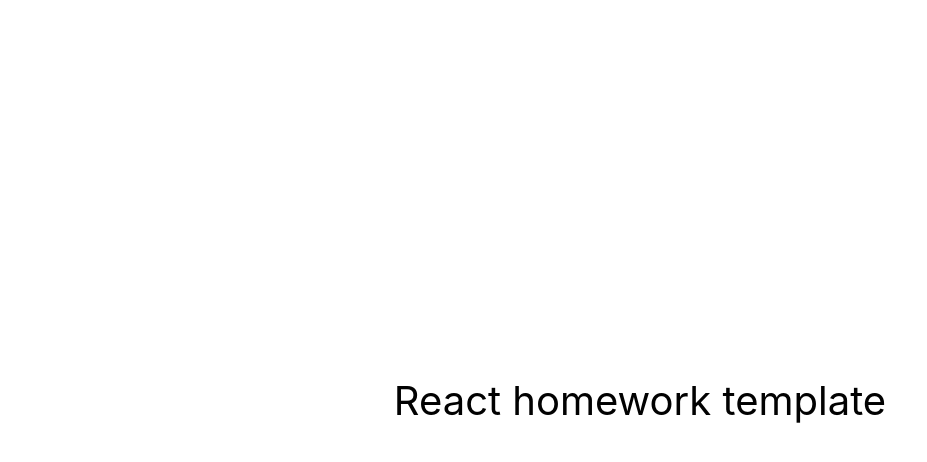
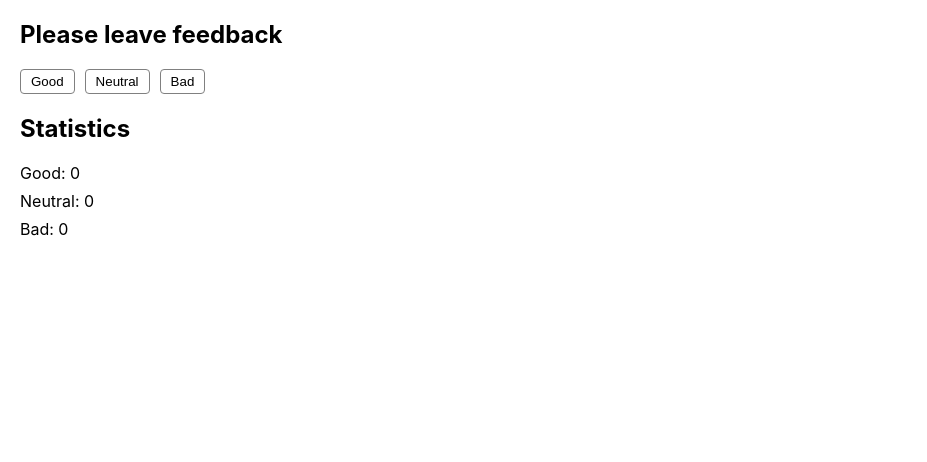
Before and after one commit to LarysaHliieva/goit-react-hw-02-feedback, a React (Create React App) app: page / in a window 1280 px wide. Shown: the top 462 px of the page, without its empty margins (0-927 px from the left). Built offline with nearby package versions, Linux system fonts and the light colour scheme.

Commit message:
step1 finished

```diff
--- a/src/components/App.jsx
+++ b/src/components/App.jsx
@@ -1,16 +1,9 @@
+import Feedback from 'components/Feedback/Feedback';
+
 export const App = () => {
   return (
-    <div
-      style={{
-        height: '100vh',
-        display: 'flex',
-        justifyContent: 'center',
-        alignItems: 'center',
-        fontSize: 40,
-        color: '#010101'
-      }}
-    >
-      React homework template
-    </div>
+    <>
+      <Feedback />
+    </>
   );
 };
--- /dev/null
+++ b/src/components/Feedback/Feedback.jsx
@@ -0,0 +1,50 @@
+import { Component } from 'react';
+
+import css from './Feedback.module.css';
+
+const feedbackOptions = ['good', 'neutral', 'bad'];
+
+class Feedback extends Component {
+  state = {
+    good: 0,
+    neutral: 0,
+    bad: 0,
+  };
+
+  onAddOption = option => {
+    this.setState(state => ({ [option]: state[option] + 1 }));
+  };
+
+  render() {
+    return (
+      <div className={css.feedback}>
+        <h2 className={css.title}>Please leave feedback</h2>
+        <div className={css.btnWrap}>
+          {feedbackOptions.map(option => (
+            <button
+              key={option}
+              className={css.btn}
+              type="button"
+              onClick={() => this.onAddOption(option)}
+            >
+              {option}
+            </button>
+          ))}
+        </div>
+
+        <div>
+          <h2 className={css.title}>Statistics</h2>
+          <ul>
+            {feedbackOptions.map(option => (
+              <li className={css.item}>
+                {option}: {this.state[option]}
+              </li>
+            ))}
+          </ul>
+        </div>
+      </div>
+    );
+  }
+}
+
+export default Feedback;
--- /dev/null
+++ b/src/components/Feedback/Feedback.module.css
@@ -0,0 +1,34 @@
+.feedback {
+  margin: 20px;
+}
+
+.title {
+  margin-bottom: 20px;
+}
+
+.btnWrap {
+  margin-bottom: 20px;
+  display: flex;
+  gap: 10px;
+}
+
+.btn {
+  display: block;
+  padding: 4px 10px;
+  background-color: transparent;
+  border: 1px solid #808080;
+  border-radius: 4px;
+  outline: none;
+
+  text-transform: capitalize;
+}
+
+.btn:hover,
+.btn:active {
+  background-color: #e6e6e6;
+}
+
+.item {
+  margin-bottom: 8px;
+  text-transform: capitalize;
+}
--- a/src/index.css
+++ b/src/index.css
@@ -13,3 +13,36 @@
   font-family: source-code-pro, Menlo, Monaco, Consolas, 'Courier New',
     monospace;
 }
+
+h1,
+h2,
+h3,
+h4,
+h5,
+h6,
+p {
+  margin-top: 0;
+  margin-bottom: 0;
+}
+
+ul,
+ol {
+  list-style: none;
+  margin-top: 0;
+  margin-bottom: 0;
+  padding-left: 0;
+}
+
+img {
+  display: block;
+  max-width: 100%;
+  height: auto;
+}
+
+button {
+  cursor: pointer;
+}
+
+.link {
+  text-decoration: none;
+}
```
